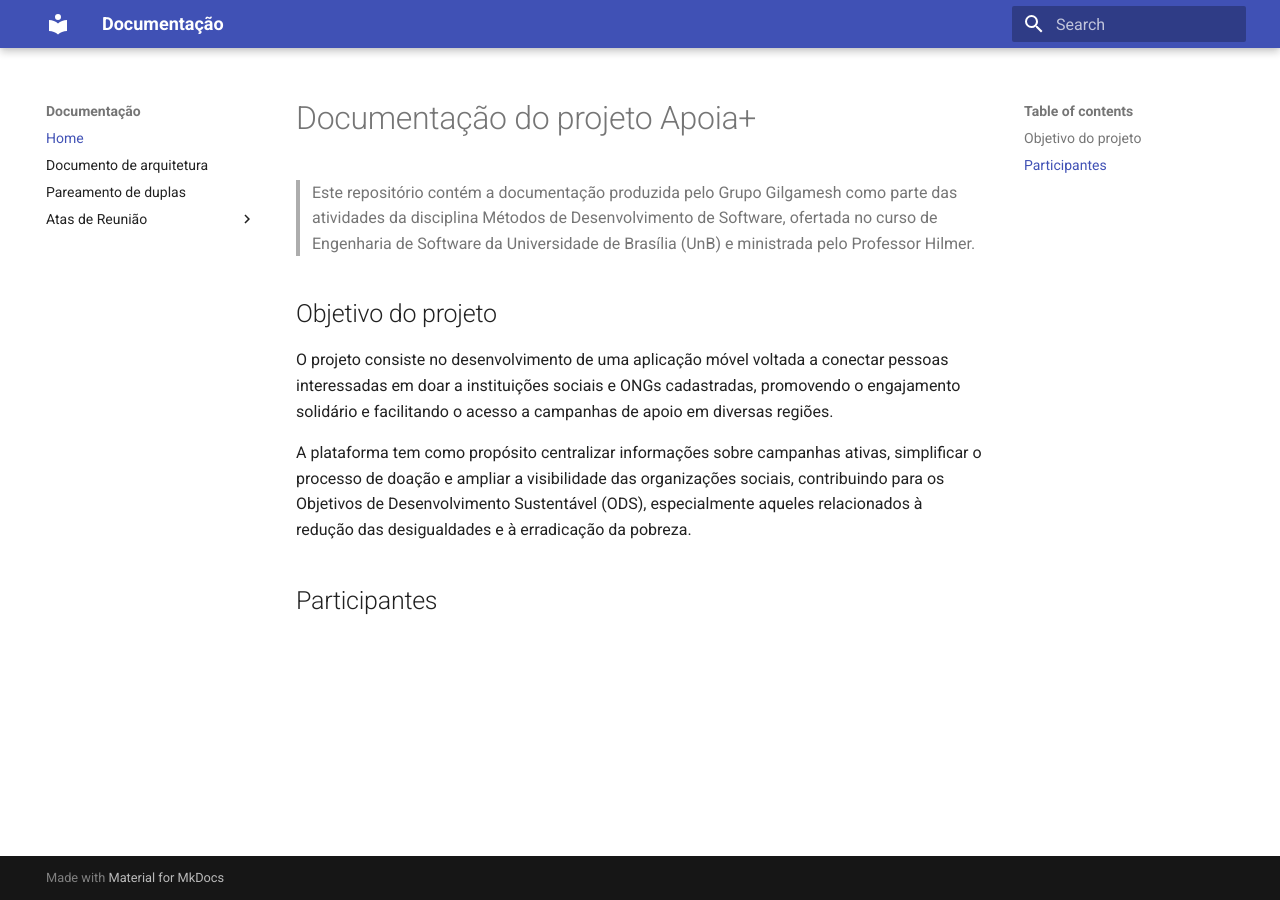
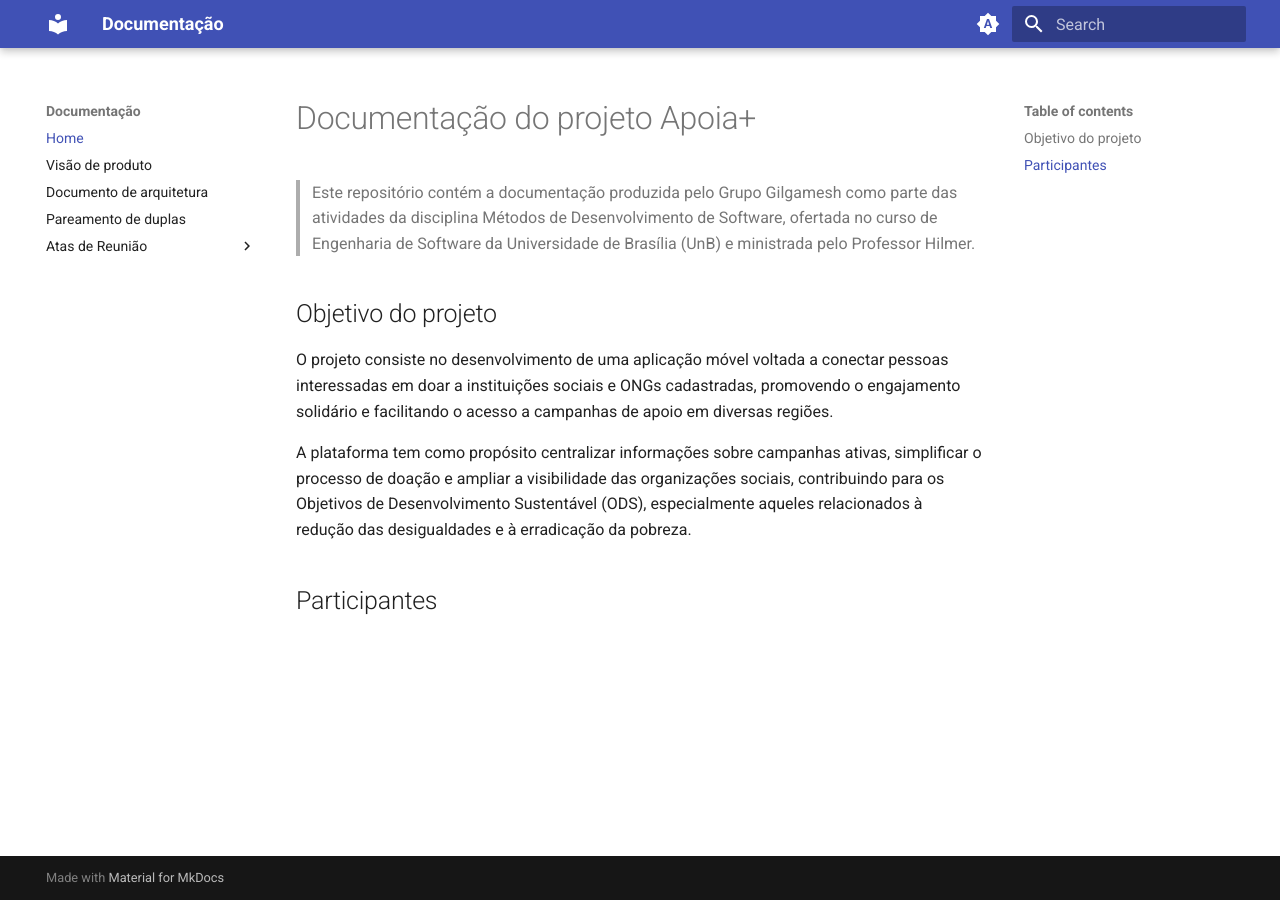
Before and after one commit to FGA0138-MDS-Ajax/2025.2-Gilgamesh, an MkDocs documentation site: the page built from docs/index.md, in a window 1280 px wide. Built offline with MkDocs 1.6.1 and Material for MkDocs 9.7.7, drawn with Linux system fonts in a browser that asks for light colours.

Commit message:
Enhance theme with color scheme toggles
Added color scheme toggle options for the theme.

```diff
--- a/mkdocs.yml
+++ b/mkdocs.yml
@@ -2,6 +2,8 @@
 
 nav:
   - Home: "index.md"
+
+  - Visão de produto: "Visao de produto/url-figma.md"
 
   - Documento de arquitetura: "Arquitetura/Documento_Arquitetura.md"
 
@@ -22,3 +24,20 @@
 
 theme:
   name: material
+  palette:
+    - media: "(prefers-color-scheme)"
+      toggle:
+        icon: material/brightness-auto
+        name: Switch to light mode
+
+    - media: "(prefers-color-scheme: light)"
+      scheme: default
+      toggle:
+        icon: material/brightness-7
+        name: Switch to dark mode
+
+    - media: "(prefers-color-scheme: dark)"
+      scheme: slate
+      toggle:
+        icon: material/brightness-2
+        name: Switch to system preference
```
